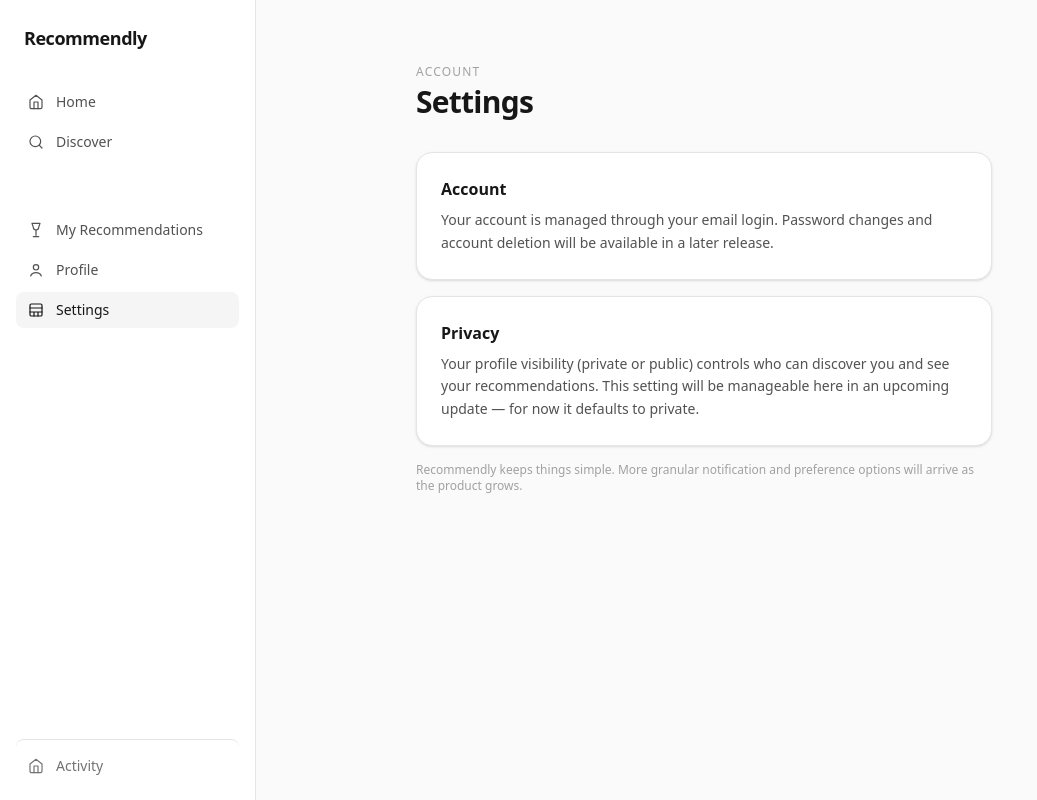
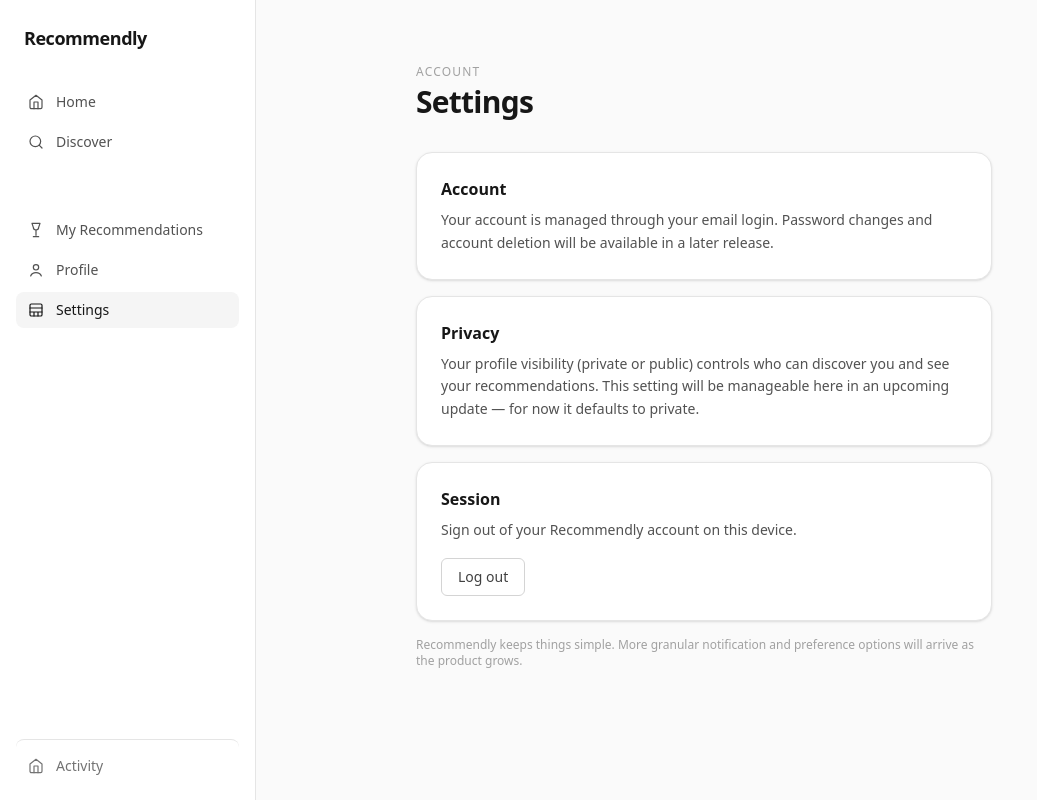
Before and after one commit to seeckerstein/recommendly, a Next.js app in the folder apps/web/: page /settings in a window 1280 px wide. Shown: the whole page, without its empty margins (0-1037 px from the left). Built offline with nearby package versions, Linux system fonts and the light colour scheme.

Commit message:
Add logout button to settings page

```diff
--- a/apps/web/src/app/settings/page.tsx
+++ b/apps/web/src/app/settings/page.tsx
@@ -25,6 +25,21 @@
             </p>
           </Card>
 
+          <Card>
+            <h2 className="text-base font-semibold text-neutral-900">Session</h2>
+            <p className="mt-2 text-sm leading-relaxed text-neutral-600">
+              Sign out of your Recommendly account on this device.
+            </p>
+            <form action="/auth/logout" method="post" className="mt-4">
+              <button
+                type="submit"
+                className="rounded-md border border-neutral-300 px-4 py-2 text-sm font-medium text-neutral-700 transition hover:bg-neutral-100"
+              >
+                Log out
+              </button>
+            </form>
+          </Card>
+
           <p className="text-xs text-neutral-400">Recommendly keeps things simple. More granular notification and preference options will arrive as the product grows.</p>
         </div>
       </Page>
```
